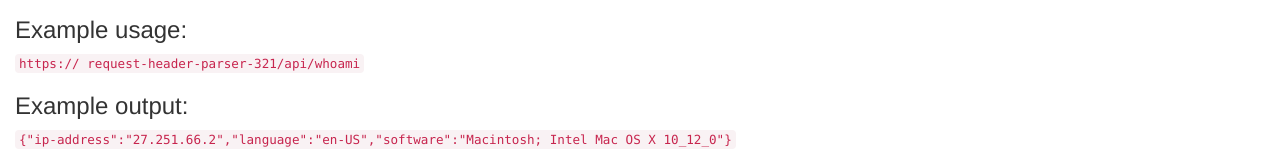
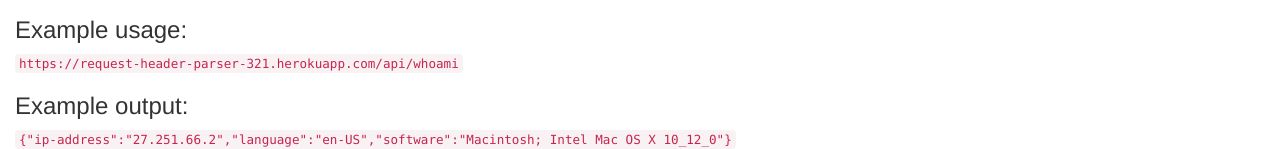
Before and after one commit to adithya321/Request-Header-Parser, a website: page public/index.html in a window 1280 px wide. Shown: the part 143-292 px from the top of the page. Drawn offline with nearby package versions, Linux system fonts and the light colour scheme.

Commit message:
Update README.MD

```diff
--- a/public/index.html
+++ b/public/index.html
@@ -17,7 +17,7 @@
       </blockquote>
 
       <h3>Example usage:</h3>
-      <code>https:// request-header-parser-321/api/whoami</code>
+      <code>https://request-header-parser-321.herokuapp.com/api/whoami</code>
       <br>
       <h3>Example output:</h3>
       <code>
```
Also changed, not shown: README.MD.
